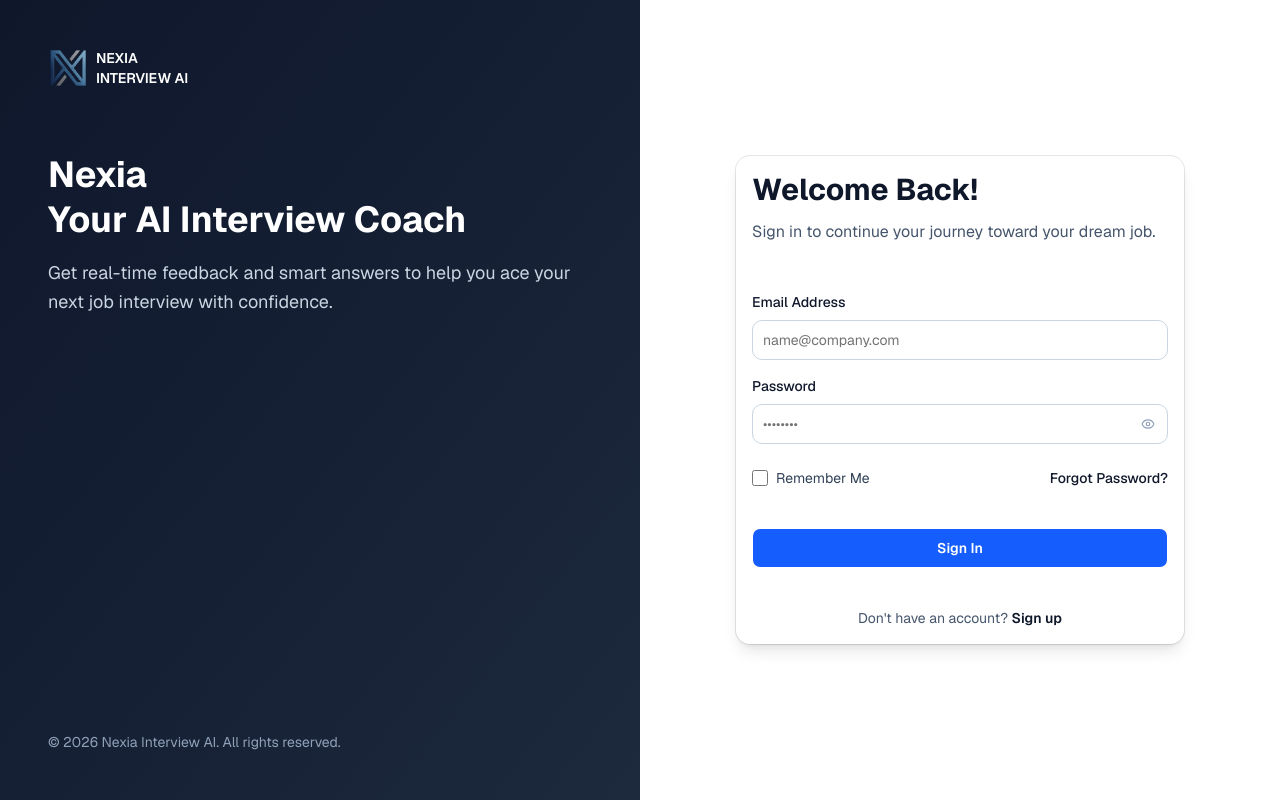
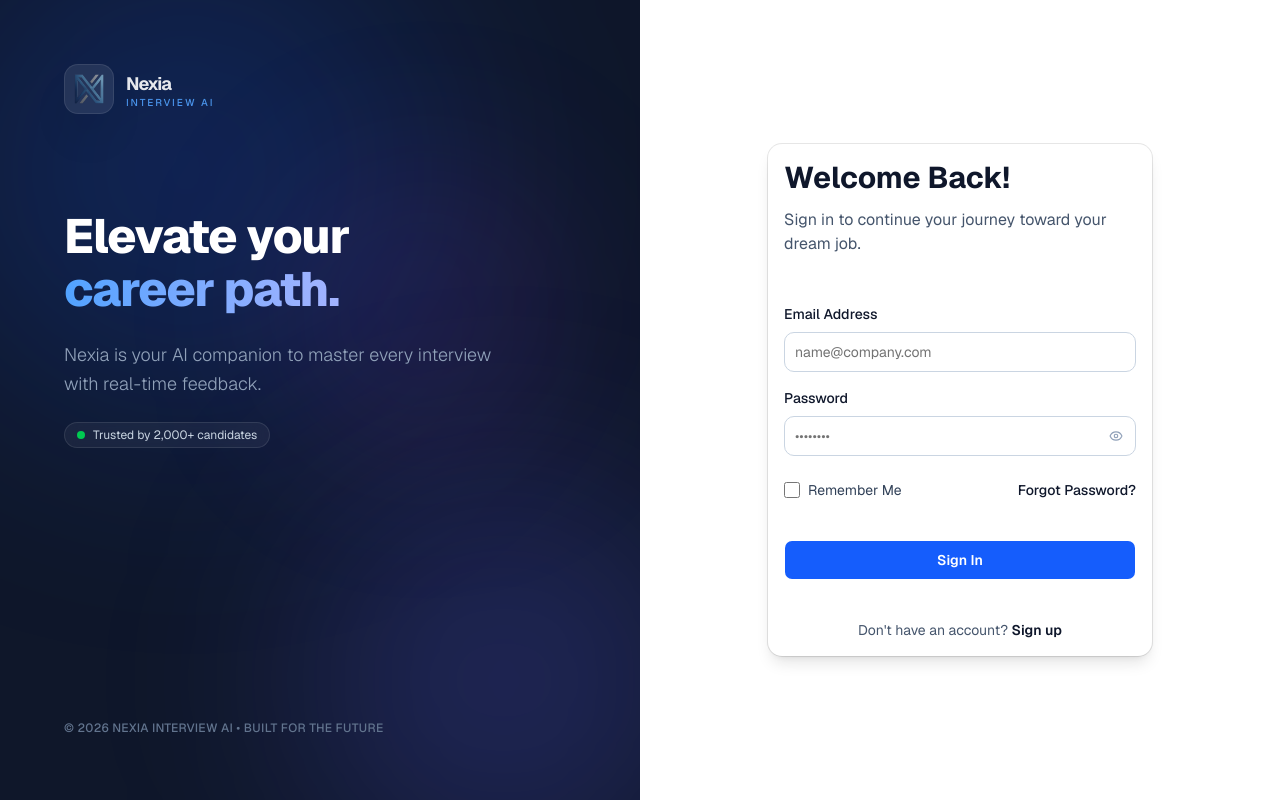
Before and after one commit to phucle1010/knowledge-based, a Next.js app: page /auth/login in a window 1280 px wide. Built offline with nearby package versions, Linux system fonts and the light colour scheme; no server answers.

Commit message:
feat: improve auth layout

```diff
--- a/app/(workspace)/auth/layout.tsx
+++ b/app/(workspace)/auth/layout.tsx
@@ -3,34 +3,82 @@ import Image from "next/image";
 import { APP_NAME, APP_FULL_NAME } from "@/lib/constants/app";
 
 export default function AuthLayout({ children }: { children: React.ReactNode }) {
+    // return (
+    //     <div className="w-full min-h-screen grid grid-cols-1 lg:grid-cols-2">
+    //         <div className="hidden lg:flex flex-col justify-between bg-gradient-to-br from-slate-900 to-slate-800 text-white p-12">
+    //             <div>
+    //                 <div className="flex items-center gap-2 mb-16">
+    //                     <Image src="/logo/nexia.png" alt="Nexia Logo" width={40} height={40} className="object-contain" />
+    //                     <div className="text-sm font-semibold">
+    //                         <div>{APP_NAME.toUpperCase()}</div>
+    //                         <div>INTERVIEW AI</div>
+    //                     </div>
+    //                 </div>
+    //                 <div className="space-y-4">
+    //                     <h1 className="text-4xl font-bold leading-tight">
+    //                         Nexia <br /> Your AI Interview Coach
+    //                     </h1>
+    //                     <p className="text-lg text-slate-300 leading-relaxed">
+    //                         Get real-time feedback and smart answers to help you ace your next job interview with confidence.
+    //                     </p>
+    //                 </div>
+    //             </div>
+    //             <div className="text-sm text-slate-400">© 2026 {APP_FULL_NAME}. All rights reserved.</div>
+    //         </div>
+
+    //         <div className="flex flex-col items-center justify-center px-4 sm:px-6 lg:px-12 py-12 bg-white">{children}</div>
+    //     </div>
+    // );
+
     return (
-        <div className="w-full min-h-screen grid grid-cols-1 lg:grid-cols-2">
-            <div className="hidden lg:flex flex-col justify-between bg-gradient-to-br from-slate-900 to-slate-800 text-white p-12">
-                <div>
-                    <div className="flex items-center gap-2 mb-16">
-                        <Image src="/logo/nexia.png" alt="Nexia Logo" width={40} height={40} className="object-contain" />
-                        <div className="text-sm font-semibold">
-                            <div>{APP_NAME.toUpperCase()}</div>
-                            <div>INTERVIEW AI</div>
+        <div className="w-full min-h-screen grid grid-cols-1 lg:grid-cols-2 bg-[#FAFAFA]">
+            <div className="relative hidden lg:flex flex-col justify-between overflow-hidden bg-[#0F172A] p-16">
+                <div className="absolute inset-0 z-0">
+                    <div className="absolute top-[-10%] left-[-10%] h-[500px] w-[500px] rounded-full bg-blue-600/20 blur-[120px]" />
+                    <div className="absolute bottom-[-10%] right-[-10%] h-[400px] w-[400px] rounded-full bg-indigo-500/20 blur-[100px]" />
+                    <div className="absolute top-[20%] right-[10%] h-[300px] w-[300px] rounded-full bg-purple-500/10 blur-[80px]" />
+                </div>
+
+                <div className="relative z-10">
+                    <div className="flex items-center gap-3 mb-24 opacity-90 hover:opacity-100 transition-opacity cursor-default">
+                        <div className="p-2 bg-white/10 backdrop-blur-md rounded-xl border border-white/10 shadow-2xl">
+                            <Image src="/logo/nexia.png" alt="Nexia Logo" width={32} height={32} className="object-contain" />
+                        </div>
+                        <div className="flex flex-col leading-none">
+                            <span className="text-lg font-bold tracking-tighter text-white">{APP_NAME}</span>
+                            <span className="text-[10px] font-medium tracking-[0.2em] text-blue-400 uppercase">Interview AI</span>
                         </div>
                     </div>
-                    <div className="space-y-4">
-                        <h1 className="text-4xl font-bold leading-tight">
-                            Nexia <br /> Your AI Interview Coach
-                            {/* <br />
-                            INTERVIEWING WITH
-                            <br />
-                            AI-POWERED INSIGHTS */}
+
+                    <div className="max-w-md space-y-6">
+                        <h1 className="text-5xl font-extrabold tracking-tight text-white leading-[1.1]">
+                            Elevate your <br />
+                            <span className="text-transparent bg-clip-text bg-gradient-to-r from-blue-400 to-indigo-300">career path.</span>
                         </h1>
-                        <p className="text-lg text-slate-300 leading-relaxed">
-                            Get real-time feedback and smart answers to help you ace your next job interview with confidence.
+                        <p className="text-lg text-slate-400 leading-relaxed font-light">
+                            Nexia is your AI companion to master every interview with real-time feedback.
                         </p>
+
+                        <div className="inline-flex items-center gap-2 px-3 py-1 rounded-full bg-white/5 border border-white/10 text-xs text-slate-300 backdrop-blur-sm">
+                            <span className="flex h-2 w-2 rounded-full bg-green-500 animate-pulse" />
+                            Trusted by 2,000+ candidates
+                        </div>
                     </div>
                 </div>
-                <div className="text-sm text-slate-400">© 2026 {APP_FULL_NAME}. All rights reserved.</div>
+
+                <div className="relative z-10 text-xs font-medium text-slate-500 tracking-wide uppercase">
+                    © 2026 {APP_FULL_NAME} • Built for the future
+                </div>
             </div>
 
-            <div className="flex flex-col items-center justify-center px-4 sm:px-6 lg:px-12 py-12 bg-white">{children}</div>
+            <div className="relative flex items-center justify-center p-8 sm:p-12 lg:p-20 bg-white">
+                <div
+                    className="absolute inset-0 opacity-[0.03] pointer-events-none"
+                    // style={{ backgroundImage: `radial-gradient(#000 0.5px, transparent 0.5px)`, size: "20px 20px" }}
+                />
+
+                <div className="w-full max-w-sm relative z-10">{children}</div>
+            </div>
         </div>
     );
 }
--- a/app/(workspace)/auth/login/page.tsx
+++ b/app/(workspace)/auth/login/page.tsx
@@ -1,5 +1,6 @@
 import { Suspense } from "react";
 import Link from "next/link";
+import Image from "next/image";
 
 import { APP_NAME } from "@/lib/constants/app";
 
@@ -14,16 +15,15 @@ export default function LoginPage() {
             <div className="w-full h-full flex items-center justify-center">
                 <Card className="w-full max-w-md border-0 shadow-lg">
                     <CardHeader className="space-y-2 pb-8">
-                        {/* Mobile Logo */}
                         <div className="lg:hidden flex items-center gap-2 mb-4">
-                            <div className="w-8 h-8 bg-slate-900 rounded-full flex items-center justify-center">
-                                <span className="text-white font-bold text-sm">AI</span>
-                            </div>
-                            <div className="text-xs font-semibold text-slate-900">
-                                <div>{APP_NAME.toUpperCase()}</div>
-                                <div>INTERVIEW AI</div>
+                            <Image src="/logo/nexia.png" alt="Nexia Logo" width={32} height={32} className="object-contain" />
+
+                            <div className="flex flex-col gap-1">
+                                <span className="text-lg font-bold tracking-tighter leading-none">{APP_NAME}</span>
+                                <span className="text-sm font-medium tracking-[0.2em] text-blue-800 leading-none">INTERVIEW AI</span>
                             </div>
                         </div>
+
                         <CardTitle className="text-3xl font-bold text-slate-900">Welcome Back!</CardTitle>
                         <CardDescription className="text-base text-slate-600">
                             Sign in to continue your journey toward your dream job.
--- a/app/(workspace)/auth/register/page.tsx
+++ b/app/(workspace)/auth/register/page.tsx
@@ -1,5 +1,6 @@
 import { Suspense } from "react";
 import Link from "next/link";
+import Image from "next/image";
 
 import { APP_NAME } from "@/lib/constants/app";
 
@@ -14,14 +15,12 @@ export default function RegisterPage() {
             <div className="w-full h-full flex items-center justify-center">
                 <Card className="w-full max-w-md border-0 shadow-lg">
                     <CardHeader className="space-y-2 pb-8">
-                        {/* Mobile Logo */}
                         <div className="lg:hidden flex items-center gap-2 mb-4">
-                            <div className="w-8 h-8 bg-slate-900 rounded-full flex items-center justify-center">
-                                <span className="text-white font-bold text-sm">AI</span>
-                            </div>
-                            <div className="text-xs font-semibold text-slate-900">
-                                <div>{APP_NAME.toUpperCase()}</div>
-                                <div>INTERVIEW AI</div>
+                            <Image src="/logo/nexia.png" alt="Nexia Logo" width={32} height={32} className="object-contain" />
+
+                            <div className="flex flex-col gap-1">
+                                <span className="text-lg font-bold tracking-tighter leading-none">{APP_NAME}</span>
+                                <span className="text-sm font-medium tracking-[0.2em] text-blue-800 leading-none">INTERVIEW AI</span>
                             </div>
                         </div>
                         <CardTitle className="text-3xl font-bold text-slate-900">Let’s Get You Started!</CardTitle>
```
